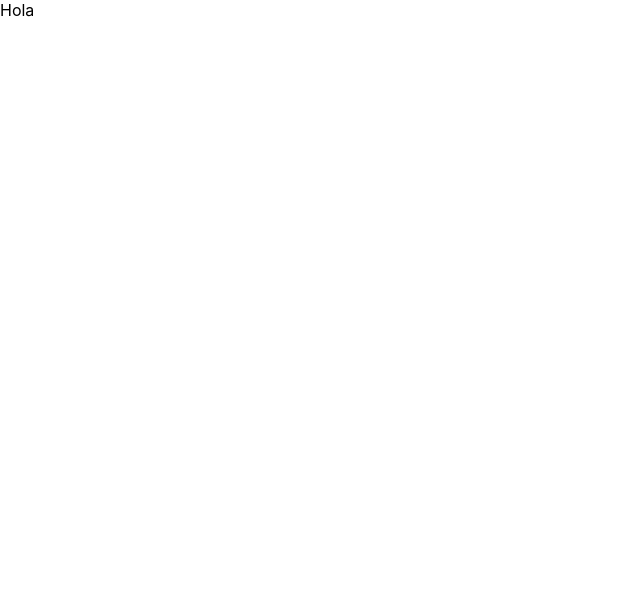
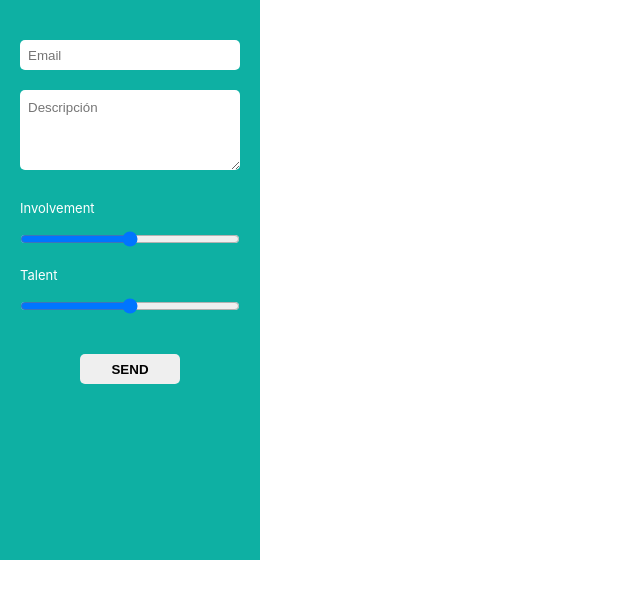
Before and after one commit to srojasz/nominations-project, a React (Create React App) app: page / in a window 1280 px wide. Shown: the top 598 px of the page, without its empty margins (0-640 px from the left). Built offline with nearby package versions, Linux system fonts and the light colour scheme.

Commit message:
add form components & improve structure

```diff
--- a/package.json
+++ b/package.json
@@ -6,6 +6,7 @@
     "@testing-library/jest-dom": "^5.11.10",
     "@testing-library/react": "^11.2.5",
     "@testing-library/user-event": "^12.8.3",
+    "node-sass": "^5.0.0",
     "react": "^17.0.2",
     "react-dom": "^17.0.2",
     "react-scripts": "4.0.3",
--- a/src/App.js
+++ b/src/App.js
@@ -1,9 +1,10 @@
 import React from 'react';
+import NominationForm from './components/nominationForm/NominationForm';
 
 function App() {
   return (
     <div className="App">
-      Hola
+      <NominationForm />
     </div>
   );
 }
--- /dev/null
+++ b/src/components/nominationForm/NominationForm.js
@@ -0,0 +1,90 @@
+import React, { useState } from "react";
+
+import RangeInput from "./inputs/RangeInput";
+import Input from './inputs/TextInput';
+import SubmitInput from "./inputs/SubmitInput";
+
+import "./nominationForm.scss";
+
+import { printErrors } from "../../utils/formLogic";
+
+const NominationForm = () => {
+  const [dataForm, setDataForm] = useState({
+    email: "",
+    desc: "",
+    involvement: 5,
+    talent: 5,
+  });
+
+  let [error, setErrors] = useState({
+    email: "",
+    desc: "",
+  });
+
+  const onChangeFormData = (ev) => {
+    const { value } = ev.target;
+    const inputName = ev.target.name;
+    setDataForm(
+        { ...dataForm,
+            [inputName]: value
+        }
+    );
+    setErrors({});
+  };
+
+  const handleSubmit = (ev) => {
+    ev.preventDefault();
+    const errors = printErrors(dataForm);
+    setErrors(errors);
+
+    //Crear función para comprobar si el email ya ha sido referenciado.
+    const dataToPost = {
+      email: dataForm.email,
+      description: dataForm.desc,
+      score: {
+        involvement: parseInt(dataForm.involvement),
+        talent: parseInt(dataForm.talent),
+      },
+    };
+  };
+
+  return (
+    <form className="form" onSubmit={handleSubmit}>
+      <Input
+        element="input"
+        dataform={dataForm}
+        error={error.email}
+        onChangeFormData={onChangeFormData}
+        name="email"
+        placeholder="Email"
+        type="text"
+      />
+      <Input
+        element="textarea"
+        dataform={dataForm}
+        error={error.desc}
+        onChangeFormData={onChangeFormData}
+        name="desc"
+        placeholder="Descripción"
+        type=""
+      />
+      <RangeInput
+        dataForm={dataForm}
+        label="involvement"
+        min="0"
+        max="10"
+        onChangeFormData={onChangeFormData}
+      />
+      <RangeInput
+        dataForm={dataForm}
+        label="talent"
+        min="0"
+        max="10"
+        onChangeFormData={onChangeFormData}
+      />
+      <SubmitInput value="Send"/>
+    </form>
+  );
+}
+
+export default NominationForm;
--- /dev/null
+++ b/src/components/nominationForm/inputs/RangeInput.js
@@ -0,0 +1,23 @@
+import React from "react";
+
+import './rangeInput.scss';
+
+const RangeInput = ({ dataForm, label, min, max, onChangeFormData }) => {
+  const value = dataForm[label];
+  return (
+    <div className="range-field">
+        {label ? <label className="range-field__label">{label}</label> : null}
+          <input
+            className="range-field__input"
+            name={label}
+            min={min}
+            max={max}
+            type="range"
+            onChange={onChangeFormData}
+            value={value}
+          />
+      </div>
+  );
+};
+
+export default RangeInput;
--- /dev/null
+++ b/src/components/nominationForm/inputs/SubmitInput.js
@@ -0,0 +1,7 @@
+import React from 'react';
+
+import './submitInput.scss';
+
+const SubmitInput = ({value}) => <input className="submit-input" type="submit" value={value}/>
+
+export default SubmitInput;
--- /dev/null
+++ b/src/components/nominationForm/inputs/TextInput.js
@@ -0,0 +1,53 @@
+import React, { Fragment } from "react";
+
+import './textInput.scss';
+
+const TextInput = ({
+  element,
+  dataForm,
+  error,
+  onChangeFormData,
+  label,
+  name,
+  placeholder,
+  type,
+}) => {
+  const htmlprops = { name, placeholder, type };
+  let inputElement = null;
+
+  switch (element) {
+    case "textarea":
+      const textareaClasses = error ? "textarea input-error" : "textarea";
+      inputElement = (
+        <textarea
+          className={textareaClasses}
+          dataform={dataForm}
+          error={error}
+          onChange={onChangeFormData}
+          {...htmlprops}
+        />
+      );
+      break;
+    default:
+      const inputClasses = error ? "input input-error" : "input";
+      inputElement = (
+        <input
+          className={inputClasses}
+          dataform={dataForm}
+          error={error}
+          onChange={onChangeFormData}
+          {...htmlprops}
+        />
+      );
+  }
+
+  return (
+    <Fragment>
+        {label ? <label className="label">{label}</label> : null}
+      {inputElement}
+      {error ? <p className="error">{error}</p> : null}
+    </Fragment>
+  );
+};
+
+export default TextInput;
--- /dev/null
+++ b/src/components/nominationForm/inputs/rangeInput.scss
@@ -0,0 +1,21 @@
+.range-field {
+    width: 100%;
+    display: flex;
+    flex-direction: column;
+    align-items: flex-start;
+
+
+    &__label {
+        color: white;
+        font-size: 13px;
+        text-transform: capitalize;
+        margin-bottom: 5px;
+    }
+
+    &__input {
+        width: 100%;
+        margin: 10px 0 20px;
+        box-sizing: border-box;
+    }
+
+}
--- /dev/null
+++ b/src/components/nominationForm/inputs/submitInput.scss
@@ -0,0 +1,10 @@
+.submit-input{
+    border: none;
+    border-radius: 5px;
+    cursor: pointer;
+    font-weight: bold;
+    height: 30px;
+    margin-top: 20px;
+    text-transform: uppercase;
+    width: 100px;
+}
--- /dev/null
+++ b/src/components/nominationForm/inputs/textInput.scss
@@ -0,0 +1,43 @@
+.input {
+  width: 100%;
+  height: 30px;
+  padding: 3px 8px;
+  border-radius: 5px;
+  background-color: white;
+  color: grey;
+  border: none;
+  margin: 10px 0;
+  outline: none;
+  box-sizing: border-box;
+  font-family: Arial, Helvetica, sans-serif;
+
+  &:first-child {
+    margin-top: 0;
+  }
+}
+
+.textarea {
+  width: 100%;
+  padding: 10px 8px;
+  min-height: 80px;
+  margin: 10px 0 30px;
+  border: none;
+  border-radius: 5px;
+  background-color: white;
+  color: grey;
+  outline: none;
+  box-sizing: border-box;
+  font-family: Arial, Helvetica, sans-serif;
+
+}
+
+.input-error {
+  border: 2px solid red;
+}
+
+.error {
+  color: red;
+  font-weight: bold;
+  font-size: 12px;
+  align-self: flex-start;
+}
--- /dev/null
+++ b/src/components/nominationForm/nominationForm.scss
@@ -0,0 +1,28 @@
+.form {
+  width: 30%;
+  max-width: 220px;
+  min-height: 60vh;
+  padding: 40px 20px;
+  display: flex;
+  flex-direction: column;
+  align-items: center;
+  background-color: rgb(14, 176, 163);
+  margin-right: 20px;
+
+  &-input-error {
+    border: 2px solid red;
+  }
+
+  &-label {
+    color: white;
+    font-size: 13px;
+    text-transform: capitalize;
+  }
+}
+
+.error {
+  color: red;
+  font-size: 12px;
+  margin-top: -7px;
+  align-self: flex-start;
+}
--- /dev/null
+++ b/src/utils/formLogic.js
@@ -0,0 +1,34 @@
+export const emailHasErrors = (email) => {
+  let emailErrors = false;
+  let errorMessage = "";
+  const isAnEmail = /^(([^<>()[\]\\.,;:\s@"]+(\.[^<>()[\]\\.,;:\s@"]+)*)|(".+"))@((\[[0-9]{1,3}\.[0-9]{1,3}\.[0-9]{1,3}\.[0-9]{1,3}\])|(([a-zA-Z\-0-9]+\.)+[a-zA-Z]{2,}))$/.test(
+    email
+  );
+  const isEmpty = email === "";
+
+  if (isEmpty) {
+    errorMessage = "Please, write an email!";
+    emailErrors = errorMessage;
+  } else if (!isAnEmail) {
+    errorMessage = "Your email is not valid, please try again!";
+    emailErrors = errorMessage;
+  }
+
+  return emailErrors;
+};
+
+export const printErrors = (dataForm) => {
+    let hasErrors = {
+        email : '',
+        desc : ''
+    };
+    if (emailHasErrors(dataForm.email)) {
+      hasErrors.email = emailHasErrors(dataForm.email);
+      return hasErrors;
+
+    } else if (dataForm.desc === "") {
+      hasErrors.desc = "Please, enter a description!";
+       return hasErrors;
+    }
+    return hasErrors;
+  };
```
Also changed, not shown: 1 other file (tests, documents, lock files or other folders).
